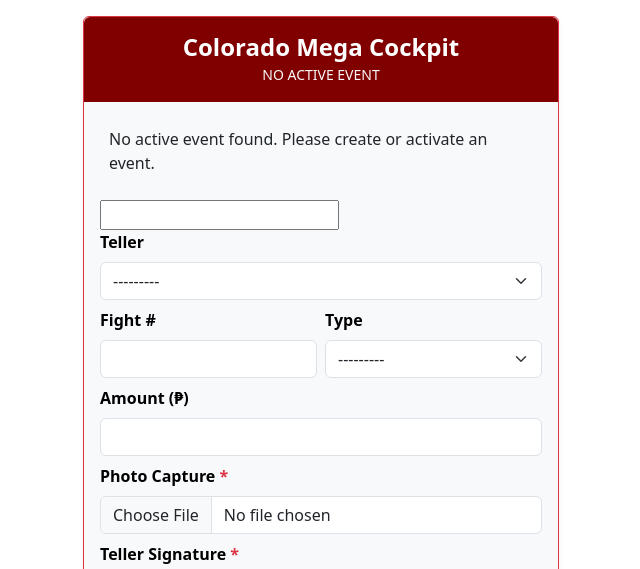
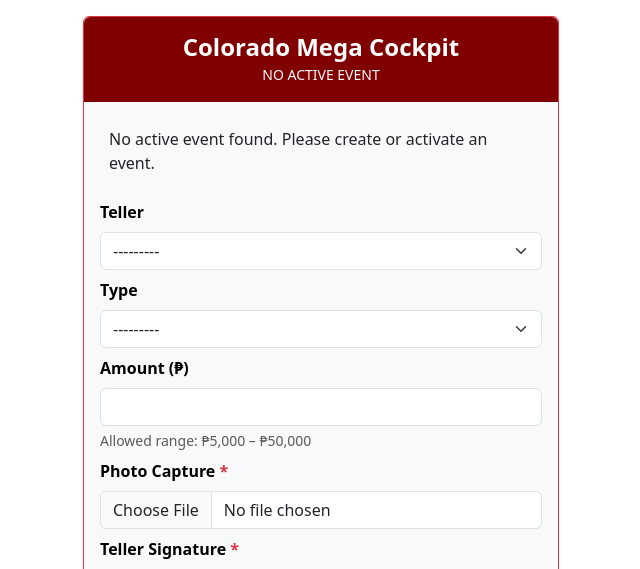
Before and after one commit to jkcsingson-sys/cockpit_system, a Django app: page / in a window 1280 px wide. Shown: the top 569 px of the page, without its empty margins (319-959 px from the left). Run offline with Django 5.2, Linux system fonts and the light colour scheme; the visitor is signed in with stand-in values (Sample User, id 1); data that the repository does not hold is empty.

Commit message:
Remove redundant fight number field and update admin report summary

```diff
--- a/arena/forms.py
+++ b/arena/forms.py
@@ -1,18 +1,23 @@
 from django import forms
+from django.core.exceptions import ValidationError
 from .models import Transaction
 
 
 class TransactionForm(forms.ModelForm):
-    signature_data = forms.CharField(required=True)
+    signature_data = forms.CharField(required=True, widget=forms.HiddenInput())
 
     class Meta:
         model = Transaction
-        fields = ['teller', 'fight_number', 'transaction_type', 'amount', 'photo']
+        fields = ['teller', 'transaction_type', 'amount', 'photo']
         widgets = {
             'teller': forms.Select(attrs={'class': 'form-select'}),
-            'fight_number': forms.NumberInput(attrs={'class': 'form-control'}),
             'transaction_type': forms.Select(attrs={'class': 'form-select'}),
-            'amount': forms.NumberInput(attrs={'class': 'form-control'}),
+            'amount': forms.NumberInput(attrs={
+                'class': 'form-control',
+                'min': '5000',
+                'max': '50000',
+                'step': '0.01'
+            }),
             'photo': forms.FileInput(attrs={'class': 'form-control', 'required': 'true'}),
         }
 
@@ -20,6 +25,12 @@ class TransactionForm(forms.ModelForm):
         super().__init__(*args, **kwargs)
         self.fields['photo'].required = True
         self.fields['teller'].required = True
-        self.fields['fight_number'].required = True
         self.fields['transaction_type'].required = True
         self.fields['amount'].required = True
+
+    def clean_amount(self):
+        amount = self.cleaned_data.get('amount')
+        if amount is not None:
+            if amount < 5000 or amount > 50000:
+                raise ValidationError("Amount must be between ₱5,000 and ₱50,000.")
+        return amount
--- a/arena/models.py
+++ b/arena/models.py
@@ -51,7 +51,6 @@ class Transaction(models.Model):
 
     transaction_type = models.CharField(max_length=10, choices=TRANSACTION_TYPES)
     amount = models.DecimalField(max_digits=12, decimal_places=2)
-    fight_number = models.PositiveIntegerField(help_text='Associated Fight #')
 
     # Media captures (Both strictly required)
     signature = models.ImageField(upload_to='signatures/%Y/%m/%d/')
@@ -60,4 +59,4 @@ class Transaction(models.Model):
     timestamp = models.DateTimeField(auto_now_add=True)
 
     def __str__(self):
-        return f'[{self.event.name}] Fight #{self.fight_number} {self.teller.name} ({self.transaction_type}): ₱{self.amount}'
+        return f'[{self.event.name}] {self.teller.name} ({self.transaction_type}): ₱{self.amount}'
--- a/core/settings.py
+++ b/core/settings.py
@@ -137,5 +137,3 @@ MAILERS = {
 LOGIN_URL = '/admin/login/'
 LOGIN_REDIRECT_URL = '/'
 LOGOUT_REDIRECT_URL = '/admin/login/'
-
-LOGOUT_REDIRECT_URL = '/admin/login/'
--- a/templates/arena/entry.html
+++ b/templates/arena/entry.html
@@ -29,25 +29,22 @@
 
             <form method="post" enctype="multipart/form-data" id="trans-form">
                 {% csrf_token %}
-                {{ form.signature_data }}
+                {{ form.signature_data.as_hidden }}
 
                 <div class="mb-2">
                     <label class="form-label">Teller</label>
                     {{ form.teller }}
                 </div>
-                <div class="row g-2 mb-2">
-                    <div class="col-6">
-                        <label class="form-label">Fight #</label>
-                        {{ form.fight_number }}
-                    </div>
-                    <div class="col-6">
-                        <label class="form-label">Type</label>
-                        {{ form.transaction_type }}
-                    </div>
+
+                <div class="mb-2">
+                    <label class="form-label">Type</label>
+                    {{ form.transaction_type }}
                 </div>
+
                 <div class="mb-2">
                     <label class="form-label">Amount (₱)</label>
                     {{ form.amount }}
+                    <small class="text-muted d-block mt-1">Allowed range: ₱5,000 – ₱50,000</small>
                 </div>
                 <div class="mb-2">
                     <label class="form-label">Photo Capture <span class="text-danger">*</span></label>
@@ -136,11 +133,23 @@
     });
 
     document.getElementById('trans-form').addEventListener('submit', function(e) {
+        const amountVal = parseFloat(document.getElementById('id_amount').value);
+
+        // Validate amount range (₱5,000 to ₱50,000)
+        if (isNaN(amountVal) || amountVal < 5000 || amountVal > 50000) {
+            e.preventDefault();
+            alert('Amount must be between ₱5,000 and ₱50,000!');
+            document.getElementById('id_amount').focus();
+            return false;
+        }
+
+        // Validate signature requirement
         if (!hasSigned) {
             e.preventDefault();
             alert('Teller signature is required! Please sign before submitting.');
             return false;
         }
+
         document.getElementById('id_signature_data').value = canvas.toDataURL('image/png');
     });
 </script>
```
Also changed, not shown: arena/admin.py (+13 -6 lines), templates/admin/arena/transaction/print_report.html (+4 -3 lines).
